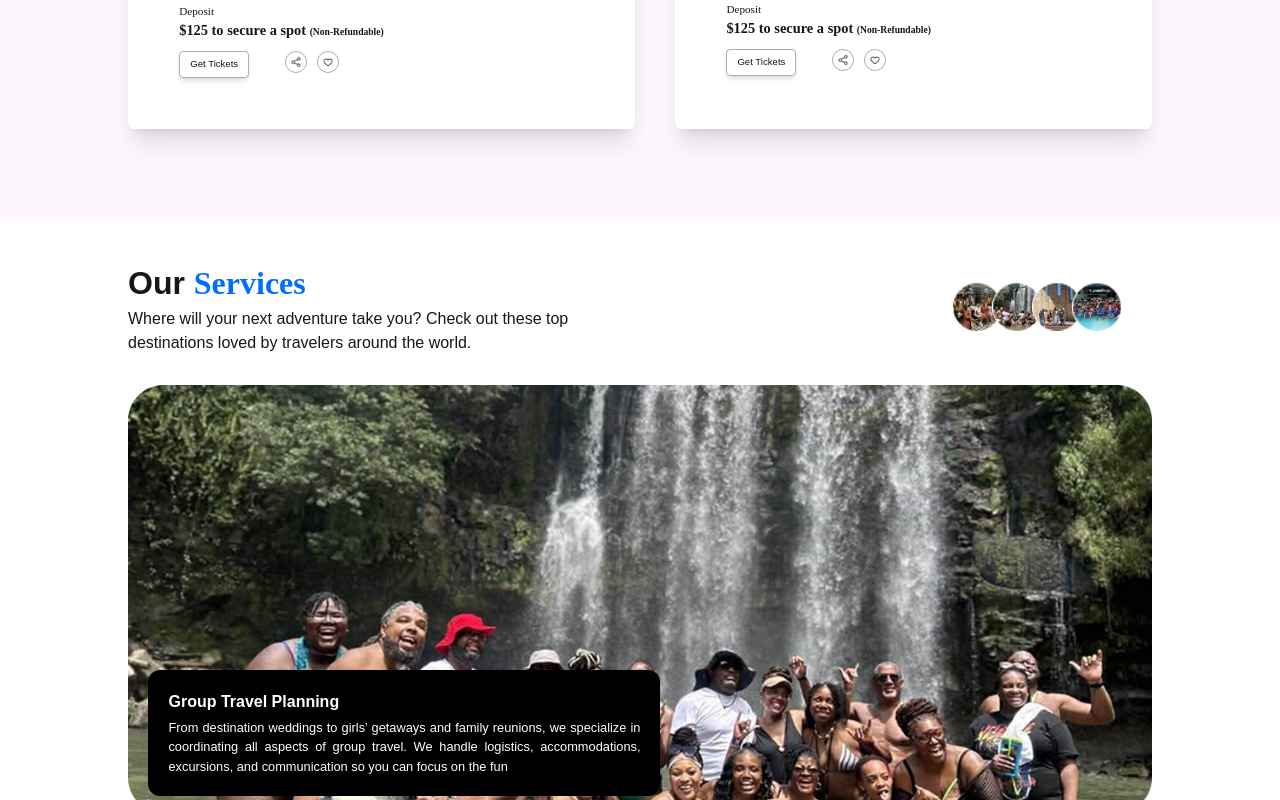
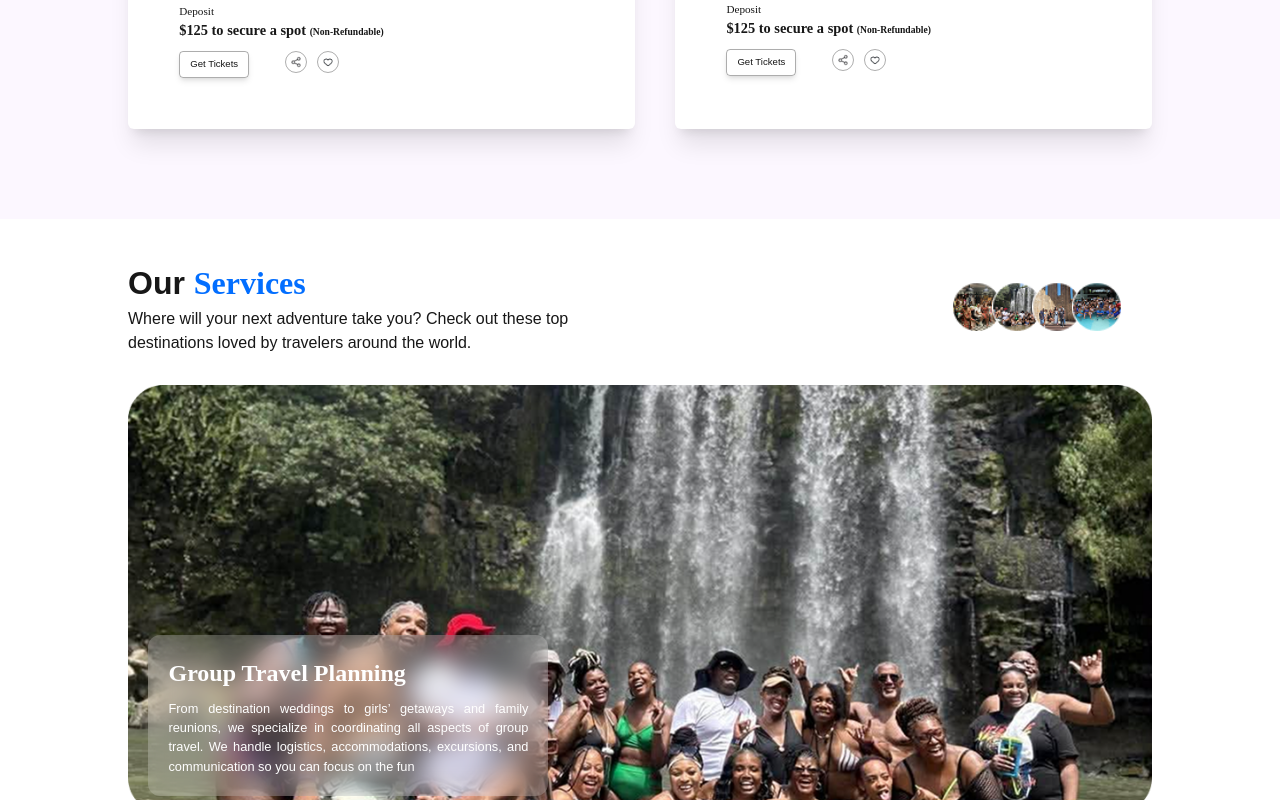
Before and after one commit to TheEldaps/Travel-Events, a Next.js app: page / in a window 1280 px wide. Shown: the part 2000-2800 px from the top of the page. Built offline with nearby package versions, Linux system fonts and the light colour scheme.

Commit message:
Fix nav bar to top of screen

```diff
--- a/app/components/Nav.tsx
+++ b/app/components/Nav.tsx
@@ -14,7 +14,7 @@ export default function Nav() {
   }
 
   return (
-    <header className={`px-[5%] w-full bg-white pt-2.5 z-1 border-b ${navState ? 'block' : 'sticky top-0 '}`}>
+    <header className={`px-[5%] w-full bg-white pt-2.5 z-1 sticky top-0 border-b `}>
       <nav className="flex justify-between items-center  mb-2.5 ">
         <Image
           src={Logo}
--- a/app/components/ServiceItems.tsx
+++ b/app/components/ServiceItems.tsx
@@ -5,8 +5,8 @@ export default function ServiceItems({ image, title, description }: { image: Sta
         <div className='mb-15 md:relative'>
             <Image src={image} width='1000' height='400' alt='Service section image' className='w-full h-auto' />
 
-            <div className='mt-5 md:absolute bottom-[4%] md:rounded-xl left-[2%]  md:bg-black md:text-white md:w-[50%] md:p-5'>
-                <h3 className='mb-1 font-semibold'>{title}</h3>
+            <div className='mt-5 max-w-[400px] md:absolute bottom-[4%] md:rounded-xl left-[2%] md:text-white md:w-[50%] md:p-5 md:backdrop-blur-md md:bg-[#ffffff37]'>
+                <h3 className='mb-2 font-semibold font-[dmsans] md:text-[1.5rem]'>{title}</h3>
                 <p className='text-justify text-[0.9rem] md:text-[0.8rem]'>{description}</p>
             </div>
         </div>
```
